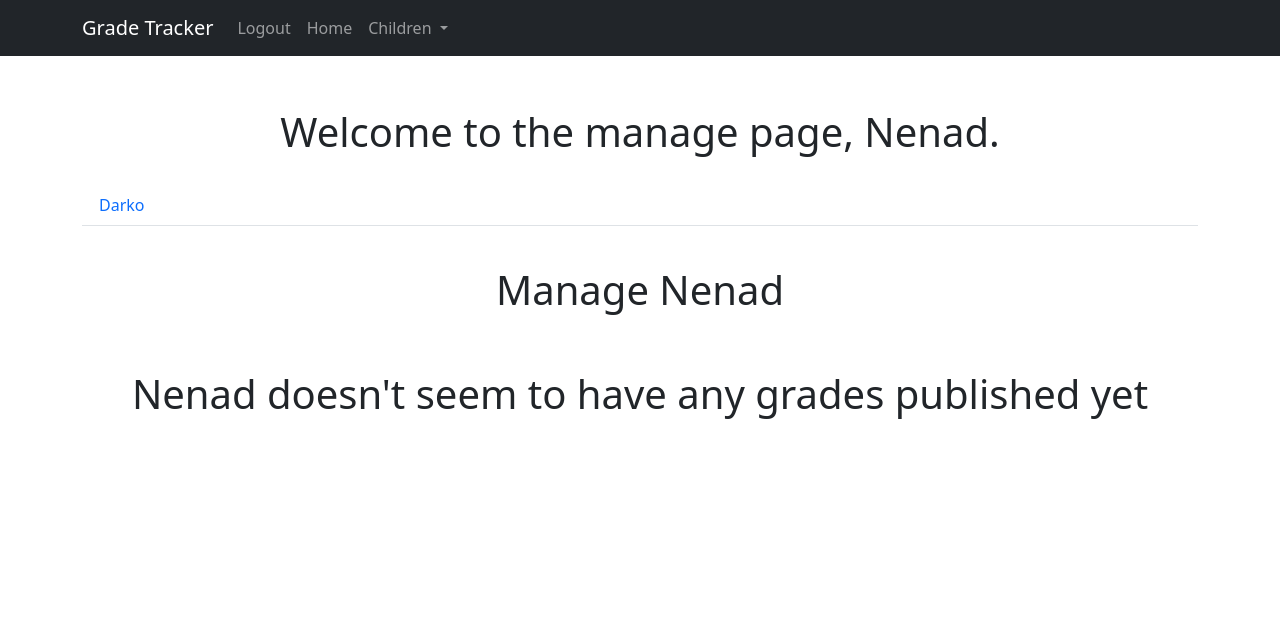
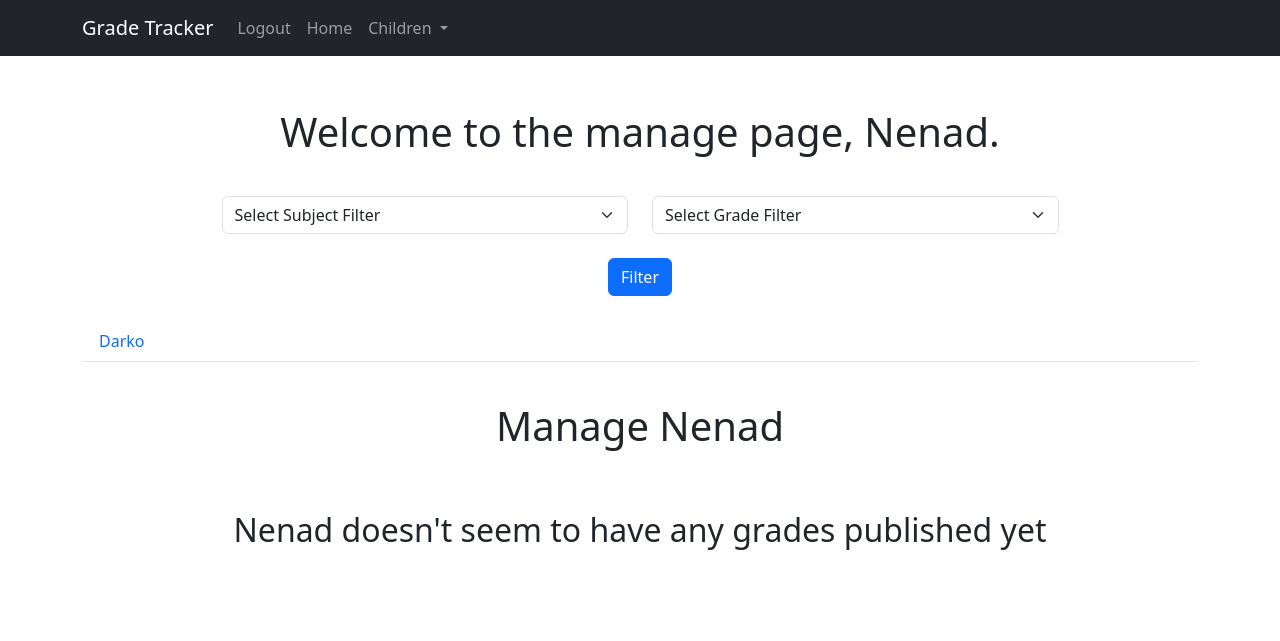
Before and after one commit to SharpieGod/WebCompetition, a Flask app: page /manage-child/1 in a window 1280 px wide. Shown: the top 641 px of the page. Run offline with Flask 3, Linux system fonts and the light colour scheme; a user stored in the database is signed in; tables that the repository leaves empty hold one stand-in row (values such as "Sample post"); some libraries are stand-ins or nearby versions.

Commit message:
delete grade

```diff
--- a/website/static/index.js
+++ b/website/static/index.js
@@ -0,0 +1,8 @@
+function deleteGrade(gradeId) {
+  fetch("/delete-grade", {
+    method: "POST",
+    body: JSON.stringify({ gradeId: gradeId }),
+  }).then((_res) => {
+    window.location.href = "/manage-child";
+  });
+}
--- a/website/templates/base.html
+++ b/website/templates/base.html
@@ -10,7 +10,7 @@
       href="{{ url_for('static', filename='bootstrap-5.3.0/css/bootstrap.css')}}"
     />
   </head>
-  <body>
+  <body class="pb-5">
     <nav class="navbar navbar-expand-lg bg-dark navbar-dark">
       <div class="container">
         <a class="navbar-brand" href="#">Grade Tracker</a>
@@ -133,5 +133,9 @@
       type="text/javascript"
       src="{{ url_for('static', filename='bootstrap-5.3.0/js/bootstrap.bundle.js')}}"
     ></script>
+    <script
+      type="text/javascript"
+      src="{{ url_for('static', filename='index.js')}}"
+    ></script>
   </body>
 </html>
--- a/website/templates/manage.html
+++ b/website/templates/manage.html
@@ -1,20 +1,56 @@
 {% extends 'base.html'%} {% block title %}Manage{% endblock %} {% block content
 %}
-<h1 class="py-4 my-1 text-center">
+<h1 class="py-4 my-1 text-center mb-3">
   Welcome to the manage page, {{ user.first_name }}.<br />
 </h1>
+<form method="POST" class="w-75 mx-auto">
+  <div class="row">
+    <div class="col">
+      <select
+        name="subject_filter"
+        class="form-select"
+        aria-label="Default select example"
+      >
+        <option value="" selected>Select Subject Filter</option>
+        {% for subject in subjects %}
+        <option value="{{ subject }}">{{ subject }}</option>
+        {% endfor %}
+      </select>
+    </div>
+    <div class="col">
+      <select
+        name="grade_filter"
+        class="form-select"
+        aria-label="Default select example"
+      >
+        <option value="" selected>Select Grade Filter</option>
+        {% for grade_option in grade_options %}
+        <option value="{{ grade_option }}">{{ grade_option }}</option>
+        {% endfor %}
+      </select>
+    </div>
+  </div>
+  <br />
+  <div align="center">
+    <button type="submit" class="btn btn-primary">Filter</button>
+  </div>
+</form>
+<br />
+
 <ul class="nav nav-tabs">
   {% for child in children %} {% if child.id == active_child.id %}
   <li class="nav-item">
     <a
-      href="{{ url_for('views.manage', child_id=child.id)}}"
+      href="{{ url_for('views.manage', child_id=child.id, **request.args)}}"
       class="nav-link active"
       >{{ child.first_name }}</a
     >
   </li>
   {% else %}
   <li class="nav-item">
-    <a href="{{ url_for('views.manage', child_id=child.id, **request.args)}}" class="nav-link"
+    <a
+      href="{{ url_for('views.manage', child_id=child.id, **request.args)}}"
+      class="nav-link"
       >{{ child.first_name }}</a
     >
   </li>
@@ -27,17 +63,60 @@
     {% for grade in grades %}
     <li class="list-group-item">
       <div class="row row-cols-lg-2 row-cols-sm-1">
-        <div class="row">
+        <div class="row me-2">
           <h3 class="card-title text-center mt-3">{{ grade.subject }}</h3>
           <div class="card-body text-center fs-4">{{ grade.grade.value }}</div>
         </div>
-        <div class="card-body text-center fs-5 my-auto">{{ grade.grade_comment }}</div>
+        <div class="row row-cols-1">
+          <div class="col my-auto">
+            <div class="card-body text-center fs-5 my-auto">
+              {{ grade.grade_comment }}
+            </div>
+          </div>
+          <div class="col">
+            <div class="row row-cols-lg-2 row-cols-sm-1">
+              <div class="col">
+                <div class="clearfix px-3 my-3 w-75 mx-auto">
+                  <button
+                    type="button"
+                    class="close btn btn-outline-secondary"
+                    onClick="deleteGrade({{ grade.id }})"
+                  >
+                    <img
+                      src="{{ url_for('static', filename='images/delete.svg')}}"
+                      alt=""
+                      class="flaot-lg-start"
+                      style="width: 2rem"
+                    />
+                  </button>
+                </div>
+              </div>
+              <div class="col">
+                <div class="clearfix px-3 my-3 w-75 mx-auto">
+                  <button
+                    type="button"
+                    class="close btn btn-outline-secondary"
+                    onClick="deleteNote()"
+                  >
+                    <img
+                      src="{{ url_for('static', filename='images/edit.svg')}}"
+                      alt=""
+                      class="float-end"
+                      style="width: 2rem"
+                    />
+                  </button>
+                </div>
+              </div>
+            </div>
+          </div>
+        </div>
       </div>
     </li>
     {% endfor %}
   </ul>
 </div>
 {% else %}
-<h1 class="text-center mx-auto my-4 p-3">{{ active_child.first_name }} doesn't seem to have any grades published yet</h1>
-{% endif %}
-{% endblock %}
+<p class="text-center mx-auto my-4 p-3 fs-2">
+  {{ active_child.first_name }} doesn't seem to have any grades published yet
+</p>
+{% endif %} {% endblock %}
--- a/website/views.py
+++ b/website/views.py
@@ -1,6 +1,8 @@
 from flask import Blueprint, render_template, request, flash, jsonify, redirect, url_for
 from flask_login import login_required, current_user
 from .models import User, ParentRelationship, db, GradeRelationship, Grade, GradeEnum
+from werkzeug.datastructures import MultiDict
+import json
 
 views = Blueprint('views', __name__)
 
@@ -78,16 +80,31 @@ def add_grade():
                   GradeEnum.D, GradeEnum.B, GradeEnum.I]
         subject_options = ["Math", "Science",    "English",    "Social Studies",    "History",    "Geography",    "World History",    "US History",    "European History",    "Asian Studies",    "Latin American Studies",    "African Studies",    "Physical Education",    "Health",    "Art",    "Music",    "Drama",    "Theater",    "Film Studies",    "Media Studies",    "Journalism",    "Creative Writing",    "Computer Science",    "Programming",    "Web Development",
                            "Data Science",    "Statistics",    "Business",    "Economics",    "Marketing",    "Accounting",    "Finance",    "Foreign Languages",    "Spanish",    "French",    "German",    "Italian",    "Chinese",    "Japanese",    "Korean",    "Arabic",    "Hebrew",    "Russian",    "Portuguese",    "Biology",    "Chemistry",    "Physics",    "Environmental Science",    "Psychology",    "Sociology",    "Anthropology",    "Philosophy",    "Religious Studies"]
+        subject_options = sorted(subject_options)
         return render_template('add-grade.html', user=current_user, grade_options=grade_options, subject_options=subject_options, grades=grades)
     else:
         return redirect(url_for('views.home'))
 
 
-@views.route('/manage-child/<int:child_id>')
+@views.route('/manage-child/<int:child_id>', methods=['GET', 'POST'])
 @login_required
 def manage(child_id):
+    args = MultiDict()
+    subject_filter = request.args.get('subjectFilter')
+    grade_filter = request.args.get('gradeFilter')
+
+    if request.method == 'POST':
+        subject_filter = request.form.get('subject_filter')
+        grade_filter = request.form.get('grade_filter')
+        if subject_filter:
+            args['subjectFilter'] = subject_filter
+
+        if grade_filter:
+            args['gradeFilter'] = grade_filter
+
+        return redirect(url_for('views.manage', **args.to_dict(flat=False), child_id=child_id))
+
     if current_user.parent:
-        subject_filter = request.args.get('filter')
         children = [x for x in ParentRelationship.query.filter_by(
             parent_id=current_user.id)]
         children = [User.query.filter_by(
@@ -97,11 +114,35 @@ def manage(child_id):
             child_id=active_child.id)
         grades = [Grade.query.filter_by(id=x.grade_id).first()
                   for x in grade_relationships]
+        grade_options = ['Extending', 'Applying',
+                         'Developing', 'Beginning', 'Insufficient Evidence']
+
+        subject_options = ["Math", "Science",    "English",    "Social Studies",    "History",    "Geography",    "World History",    "US History",    "European History",    "Asian Studies",    "Latin American Studies",    "African Studies",    "Physical Education",    "Health",    "Art",    "Music",    "Drama",    "Theater",    "Film Studies",    "Media Studies",    "Journalism",    "Creative Writing",    "Computer Science",    "Programming",    "Web Development",
+                           "Data Science",    "Statistics",    "Business",    "Economics",    "Marketing",    "Accounting",    "Finance",    "Foreign Languages",    "Spanish",    "French",    "German",    "Italian",    "Chinese",    "Japanese",    "Korean",    "Arabic",    "Hebrew",    "Russian",    "Portuguese",    "Biology",    "Chemistry",    "Physics",    "Environmental Science",    "Psychology",    "Sociology",    "Anthropology",    "Philosophy",    "Religious Studies"]
+        subject_options = sorted(subject_options)
 
         if subject_filter:
+            args["subjectFilter"] = subject_filter
             grades = [x for x in grades if x.subject == subject_filter]
-            print(grades)
 
-        return render_template('manage.html', user=current_user, children=children, active_child=active_child, grades=grades)
+        if grade_filter:
+            args["gradeFilter"] = grade_filter
+            grades = [x for x in grades if x.grade.value == grade_filter]
+
+        grades = [x for x in grades if x != None]
+
+        return render_template('manage.html', user=current_user, children=children, active_child=active_child, grades=grades, subjects=subject_options, grade_options=grade_options, subject_filter=subject_filter, grade_filter=grade_filter)
     else:
         return redirect('views.home')
+
+
+@views.route('/delete-grade', methods=['POST'])
+def delete_grade():
+    grade = json.loads(request.data)
+    gradeId = grade['gradeId']
+    grade = Grade.query.get(gradeId)
+    if grade:
+        db.session.delete(grade)
+        db.session.commit()
+
+    return jsonify({})
```
Also changed, not shown: instance/database.db, website/static/images/delete.svg (added), website/static/images/edit.svg (added).
